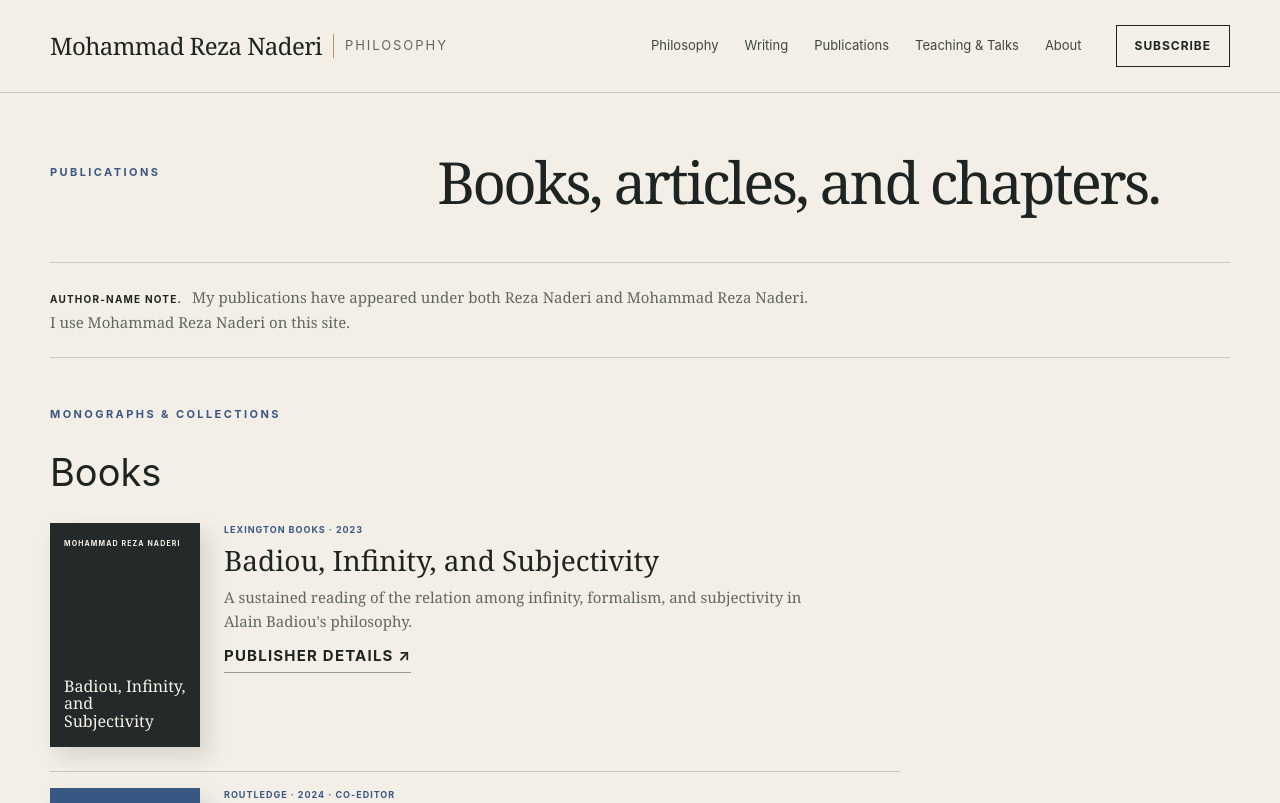
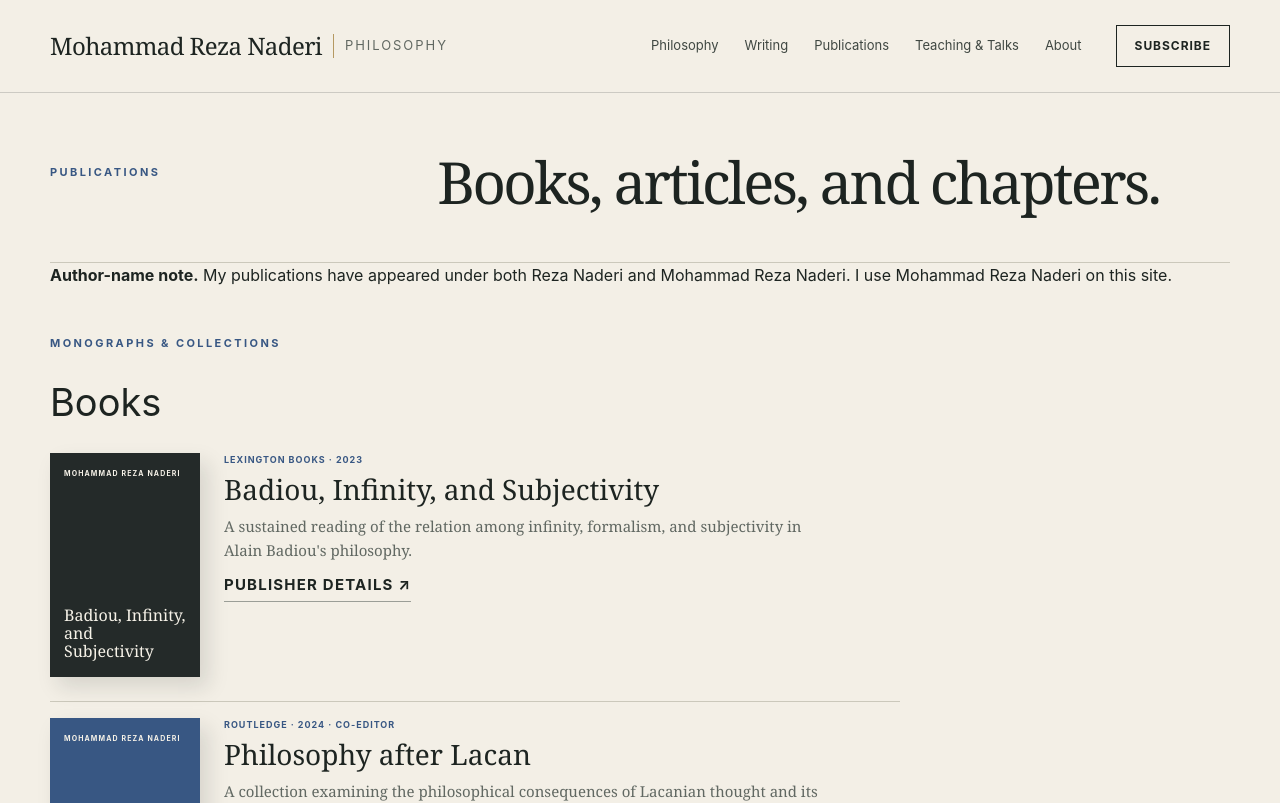
Before and after one commit to mohammad-naderi/mrnaderi.org, a Next.js app: page /publications in a window 1280 px wide. Shown: the top 803 px of the page. Built offline with nearby package versions, Linux system fonts and the light colour scheme.

Commit message:
Use author note as Publications description

```diff
--- a/app/publications/page.tsx
+++ b/app/publications/page.tsx
@@ -76,7 +76,7 @@ export default function PublicationsPage() {
       <main className="publications-page">
         <PageIntro eyebrow="Publications" title="Books, articles, and chapters." />
 
-        <section className="author-name-note shell">
+        <section className="page-description shell">
           <p>
             <strong>Author-name note.</strong> My publications have appeared
             under both Reza Naderi and Mohammad Reza Naderi. I use Mohammad
```
